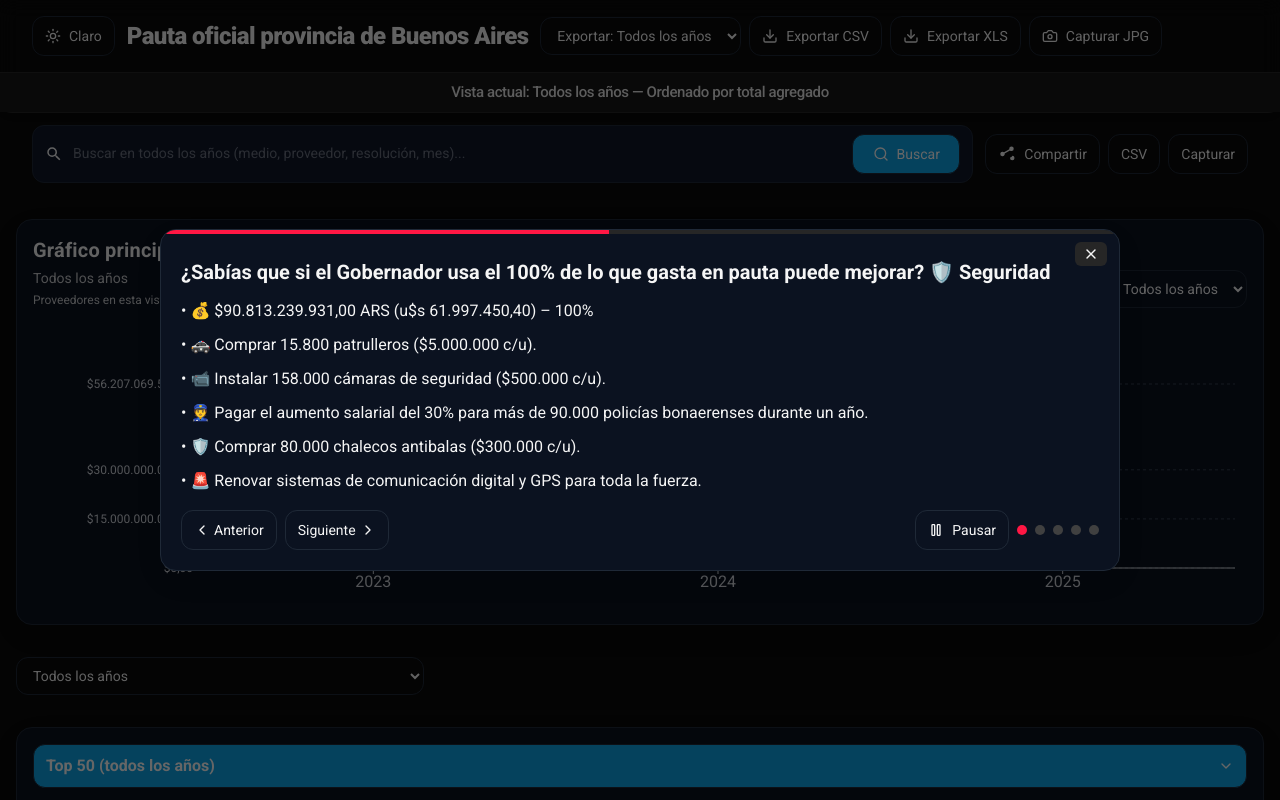
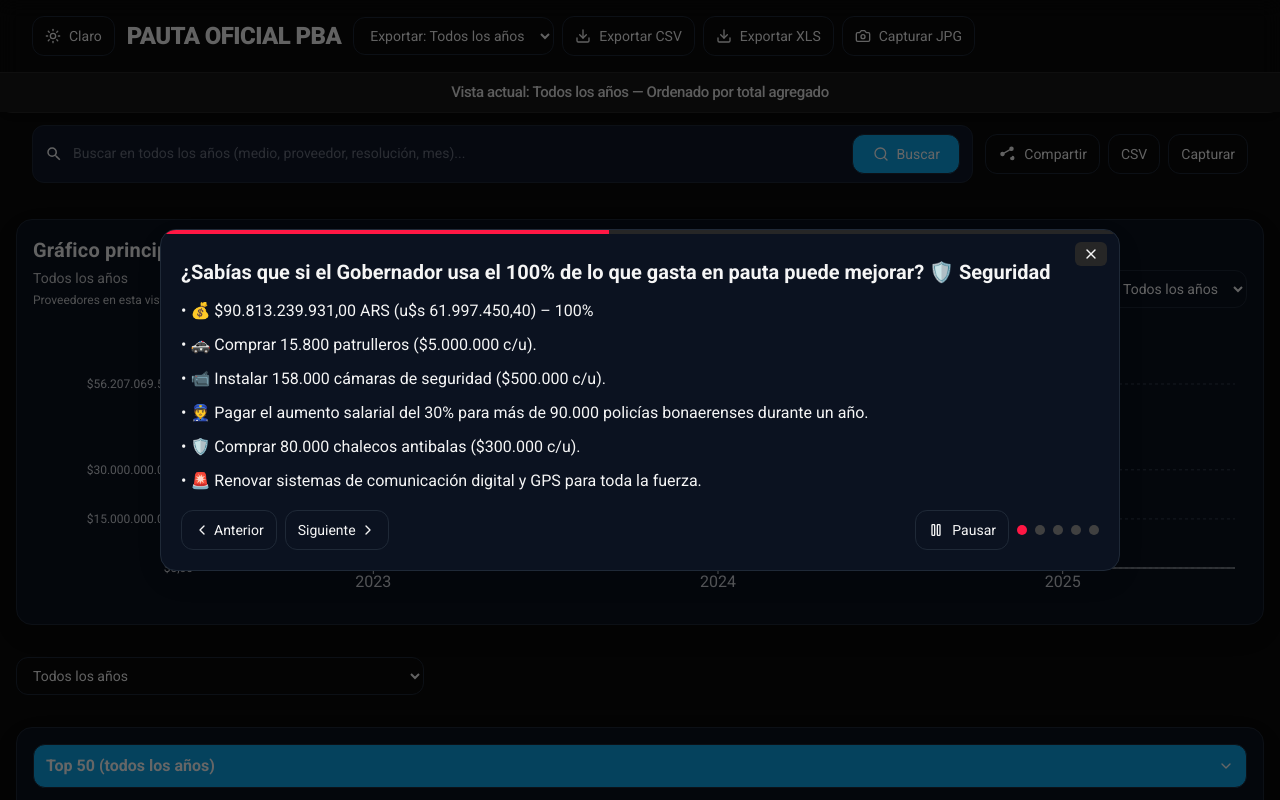
Before and after one commit to duendedark2025-bit/pautapba, a Next.js app: page / in a window 1280 px wide. Shown: the top 800 px of the page. Built offline with nearby package versions, Linux system fonts and the light colour scheme.

Commit message:
Actualizo archivo X

```diff
--- a/app/page.tsx
+++ b/app/page.tsx
@@ -1229,7 +1229,7 @@ async function toggleTrueFullscreen() {
               className="text-[18px] sm:text-[20px] md:text-2xl font-extrabold tracking-tight"
               style={{ lineHeight: 1.2 }}
             >
-              Pauta oficial provincia de Buenos Aires
+              PAUTA OFICIAL PBA
             </motion.h1>
           </div>
 
```
